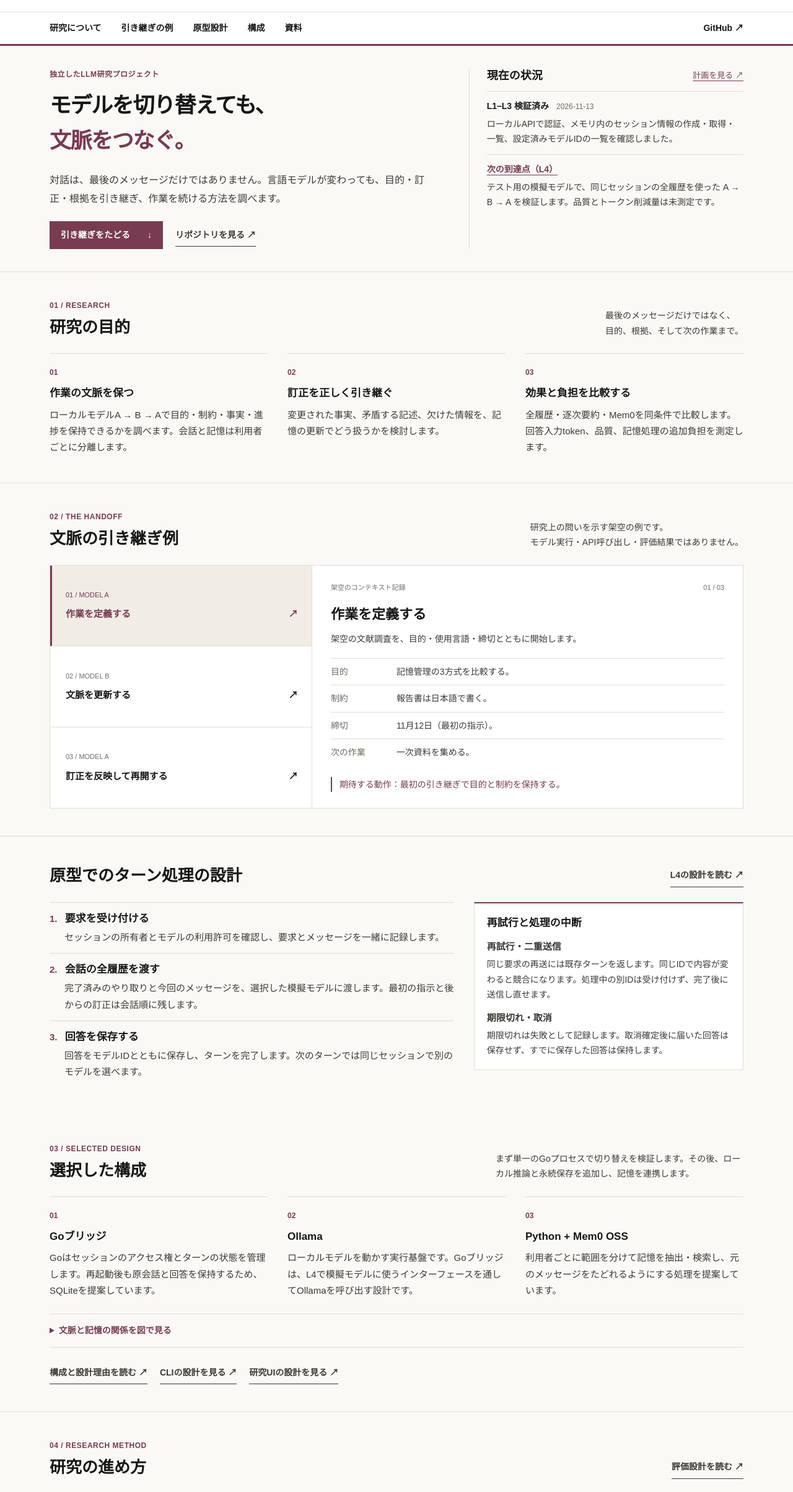
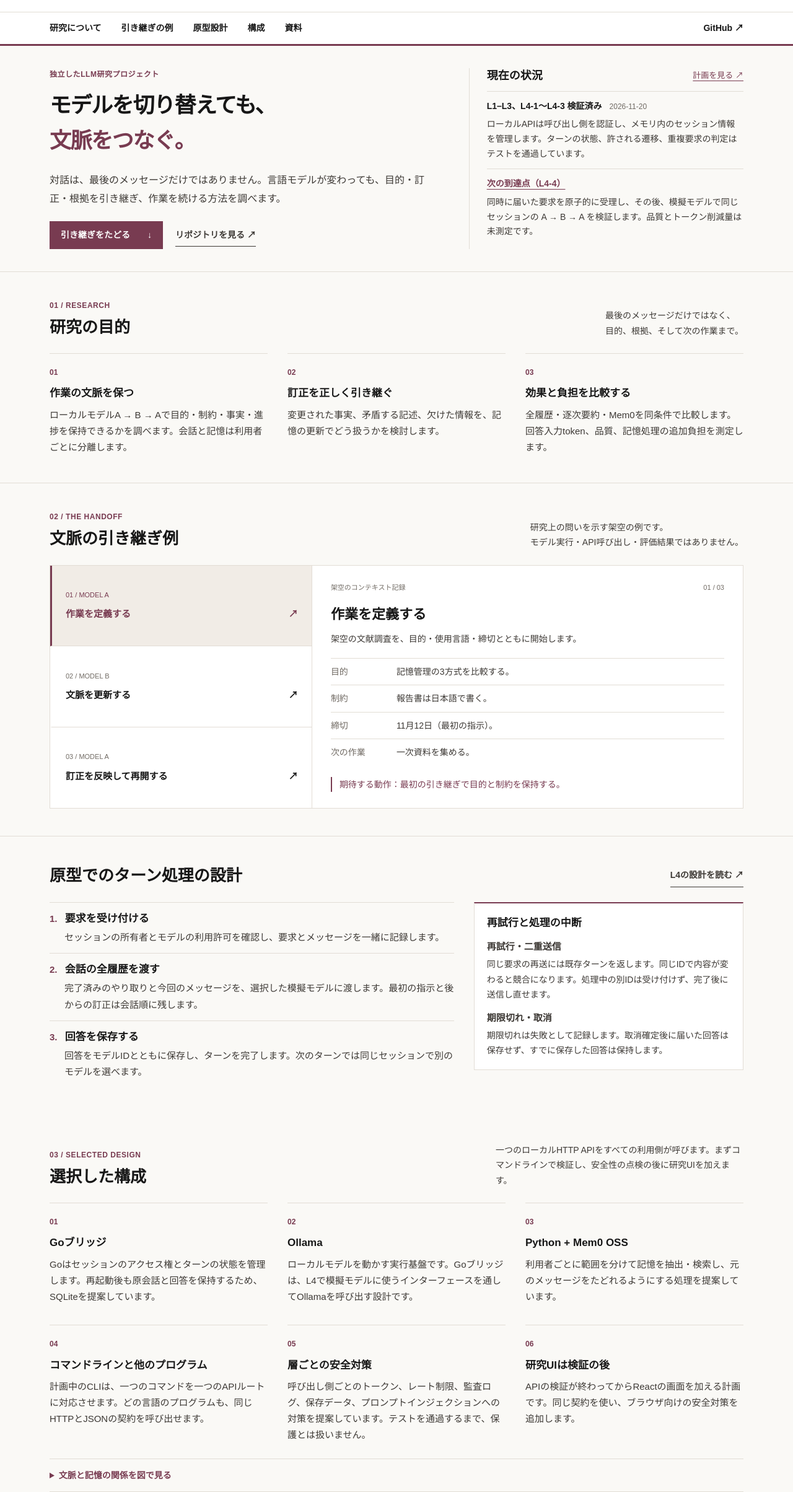
Before and after one commit to lorendw7/kyudai-llm-context-bridge, a plain HTML site: page website/ja.html in a window 1280 px wide. Shown: the part 77-2485 px from the top of the page at 62% size. Drawn offline with Linux system fonts and the light colour scheme.

Commit message:
Reorganize authorship around core knowledge and update the website
- The user writes the first instance of every pattern; the assistant
  writes repetitions, tests, fixtures and documents
- Twelve lessons change author: user 40, shared 15, assistant 1
- Add a core knowledge map to the learning route
- Website: current status (L4-1 to L4-3 accepted), CLI-first design,
  safeguards and the later research UI, in both languages

Documentation and website only; no research code changed.

Co-Authored-By: Claude Fable 5.2 <noreply@anthropic.com>
Claude-Session: https://claude.ai/code/session_012yWfEidyyjugXtxCiQRcdT

```diff
--- a/website/ja.html
+++ b/website/ja.html
@@ -51,12 +51,12 @@
               <a href="https://github.com/lorendw7/kyudai-llm-context-bridge/blob/main/PLAN.md">計画を見る <span aria-hidden="true">↗</span></a>
             </div>
             <div class="status-item">
-              <h3>L1–L3 検証済み <time datetime="2026-11-13">2026-11-13</time></h3>
-              <p>ローカルAPIで認証、メモリ内のセッション情報の作成・取得・一覧、設定済みモデルIDの一覧を確認しました。</p>
+              <h3>L1–L3、L4-1〜L4-3 検証済み <time datetime="2026-11-20">2026-11-20</time></h3>
+              <p>ローカルAPIは呼び出し側を認証し、メモリ内のセッション情報を管理します。ターンの状態、許される遷移、重複要求の判定はテストを通過しています。</p>
             </div>
             <div class="status-item">
-              <h3><a href="#prototype">次の到達点（L4）</a></h3>
-              <p>テスト用の模擬モデルで、同じセッションの全履歴を使った A → B → A を検証します。品質とトークン削減量は未測定です。</p>
+              <h3><a href="#prototype">次の到達点（L4-4）</a></h3>
+              <p>同時に届いた要求を原子的に受理し、その後、模擬モデルで同じセッションの A → B → A を検証します。品質とトークン削減量は未測定です。</p>
             </div>
           </aside>
         </div>
@@ -172,7 +172,7 @@
             <p class="eyebrow">03 / SELECTED DESIGN</p>
             <h2>選択した構成</h2>
           </div>
-          <p>まず単一のGoプロセスで切り替えを検証します。その後、ローカル推論と永続保存を追加し、記憶を連携します。</p>
+          <p>一つのローカルHTTP APIをすべての利用側が呼びます。まずコマンドラインで検証し、安全性の点検の後に研究UIを加えます。</p>
         </div>
         <div class="research-grid">
           <article>
@@ -189,6 +189,21 @@
             <span class="number">03</span>
             <h3>Python + Mem0 OSS</h3>
             <p>利用者ごとに範囲を分けて記憶を抽出・検索し、元のメッセージをたどれるようにする処理を提案しています。</p>
+          </article>
+          <article>
+            <span class="number">04</span>
+            <h3>コマンドラインと他のプログラム</h3>
+            <p>計画中のCLIは、一つのコマンドを一つのAPIルートに対応させます。どの言語のプログラムも、同じHTTPとJSONの契約を呼び出せます。</p>
+          </article>
+          <article>
+            <span class="number">05</span>
+            <h3>層ごとの安全対策</h3>
+            <p>呼び出し側ごとのトークン、レート制限、監査ログ、保存データ、プロンプトインジェクションへの対策を提案しています。テストを通過するまで、保護とは扱いません。</p>
+          </article>
+          <article>
+            <span class="number">06</span>
+            <h3>研究UIは検証の後</h3>
+            <p>APIの検証が終わってからReactの画面を加える計画です。同じ契約を使い、ブラウザ向けの安全対策を追加します。</p>
           </article>
         </div>
         <details class="diagram">
```
Also changed, not shown: website/index.html (+20 -5 lines), 4 other files.
